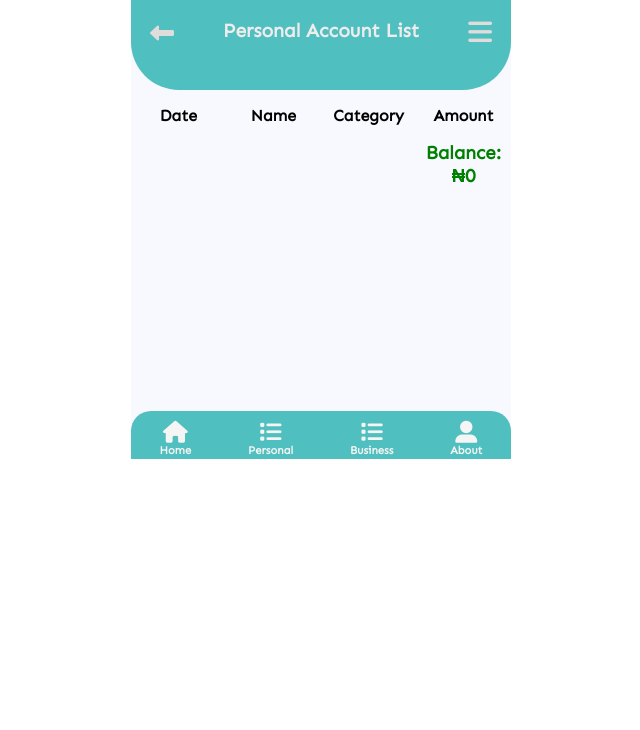
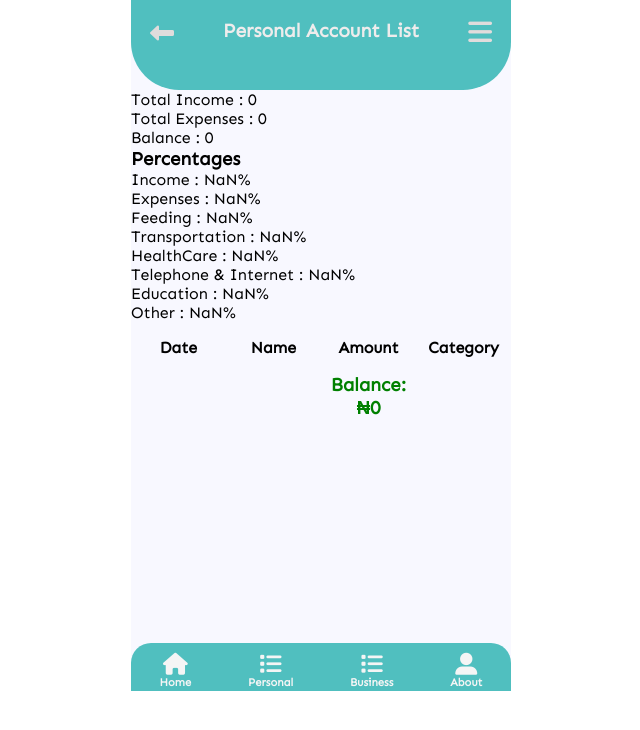
Before and after one commit to Segun98/NairaTrack, a React (Create React App) app: page /personal-account-detailed-list in a window 1280 px wide. Shown: the top 730 px of the page, without its empty margins (319-959 px from the left). Built offline with nearby package versions, Linux system fonts and the light colour scheme; a web font is replaced by a local one.

Commit message:
added ReactSpring animation - was unsuccessful

```diff
--- a/package.json
+++ b/package.json
@@ -8,8 +8,10 @@
     "@testing-library/user-event": "^7.2.1",
     "react": "^16.13.0",
     "react-dom": "^16.13.0",
+    "react-router": "^5.1.2",
     "react-router-dom": "^5.1.2",
-    "react-scripts": "3.4.0"
+    "react-scripts": "3.4.0",
+    "react-spring": "^8.0.27"
   },
   "scripts": {
     "start": "react-scripts start",
--- a/src/components/AccountOne/AccountOne.js
+++ b/src/components/AccountOne/AccountOne.js
@@ -4,8 +4,21 @@ import { AccountOneContext } from "../../Contexts/AccountOne";
 import IncomeOneList from "./IncomeOneList";
 import ExpensesOneList from "./ExpensesOneList";
 import Commas from "../../Commas";
+// import {animated , useTransition } from "react-spring"
 
 export default function AccountOne() {
+
+  // const transitions = useTransition(location, location => location.pathname, {
+  //   from : {opacity: 0, width: '0%'},
+  //   enter : {opacity: 0, width: '100%'},
+  //   leave : {opacity: 0, width: '0%'},
+  // })
+  // {transitions.map(({ item: location, props, key }) => (
+  //   <animated.div key={key} style={props}>
+  //     </animated.div>
+  //        ))}
+
+
   //Radio Option State
   const [Option, setOption] = useState("");
 
@@ -44,6 +57,9 @@ export default function AccountOne() {
 
   const [TransactionOne, setTransactionOne] = valueTransactionOne;
 
+  // const transition = useTransition(TransactionOne )
+
+
   // Submit Form to add transaction
   function handleFormSubmit(e) {
     e.preventDefault();
@@ -68,14 +84,14 @@ export default function AccountOne() {
       amount: parseInt(Amount),
       date: `${months[new Date().getMonth()]} ${new Date().getDate()}`,
       type: Option,
-      category: `${Option === "Income" ? "Income" : Category}`
+      category: `${Option === "Income" ? "Income" : Category === ""? "Other" : Category}`
     };
-
     setTransactionOne([...TransactionOne, newTransaction]);
     setName("");
     setAmount("");
     setOption("");
   }
+console.log(TransactionOne);
 
   const LinkStyle = {
     textDecoration: "none",
--- a/src/components/AccountOne/DetailedListOne.js
+++ b/src/components/AccountOne/DetailedListOne.js
@@ -142,11 +142,28 @@ export default function DetailedListOne() {
 
   return (
     <div className="detailed-list">
+    <ul>
+      <li>Total Income : {incomeOneTotal}</li>
+      <li>Total Expenses : {ExpensesOneTotal}</li>
+      <li>Balance : {AccountOneBalance}</li>
+    </ul>
+
+    <ul>
+    <h3>Percentages</h3>
+      <li>Income : {incomePercentage()}%</li>
+      <li>Expenses : {Expensepercentage()}%</li>
+      <li>Feeding : {Feeding()}%</li>
+      <li>Transportation : {Transportation()}%</li>
+      <li>HealthCare : {HealthCare()}%</li>
+      <li>Telephone & Internet : {Telephone()}%</li>
+      <li>Education : {Feeding()}%</li>
+      <li>Other : {Other()}%</li>
+    </ul>
       <div className="detailed-list-head">
         <h4>Date</h4>
         <h4>Name</h4>
+        <h4>Amount</h4>
         <h4>Category</h4>
-        <h4>Amount</h4>
       </div>
       <div>
         {TransactionOne.map((list, index) => (
@@ -159,8 +176,8 @@ export default function DetailedListOne() {
             >
               <li>{list.date}</li>
               <li>{list.name}</li>
+              <li>{Commas(list.amount)}</li>
               <li>{list.category}</li>
-              <li>{Commas(list.amount)}</li>
             </ul>
           </div>
         ))}
@@ -168,10 +185,10 @@ export default function DetailedListOne() {
       <div className="detailed-list-head">
         <h4>{""}</h4>
         <h4>{""}</h4>
-        <h4>{""}</h4>
         <h3 style={{ color: AccountOneBalance >= 0 ? "green" : "red" }}>
           Balance: &#8358;{Commas(AccountOneBalance)}
         </h3>
+        <h4>{""}</h4>
       </div>
       <div
         style={{
```
Also changed, not shown: src/App.js (+8 -8 lines), 1 other file (tests, documents, lock files or other folders).
